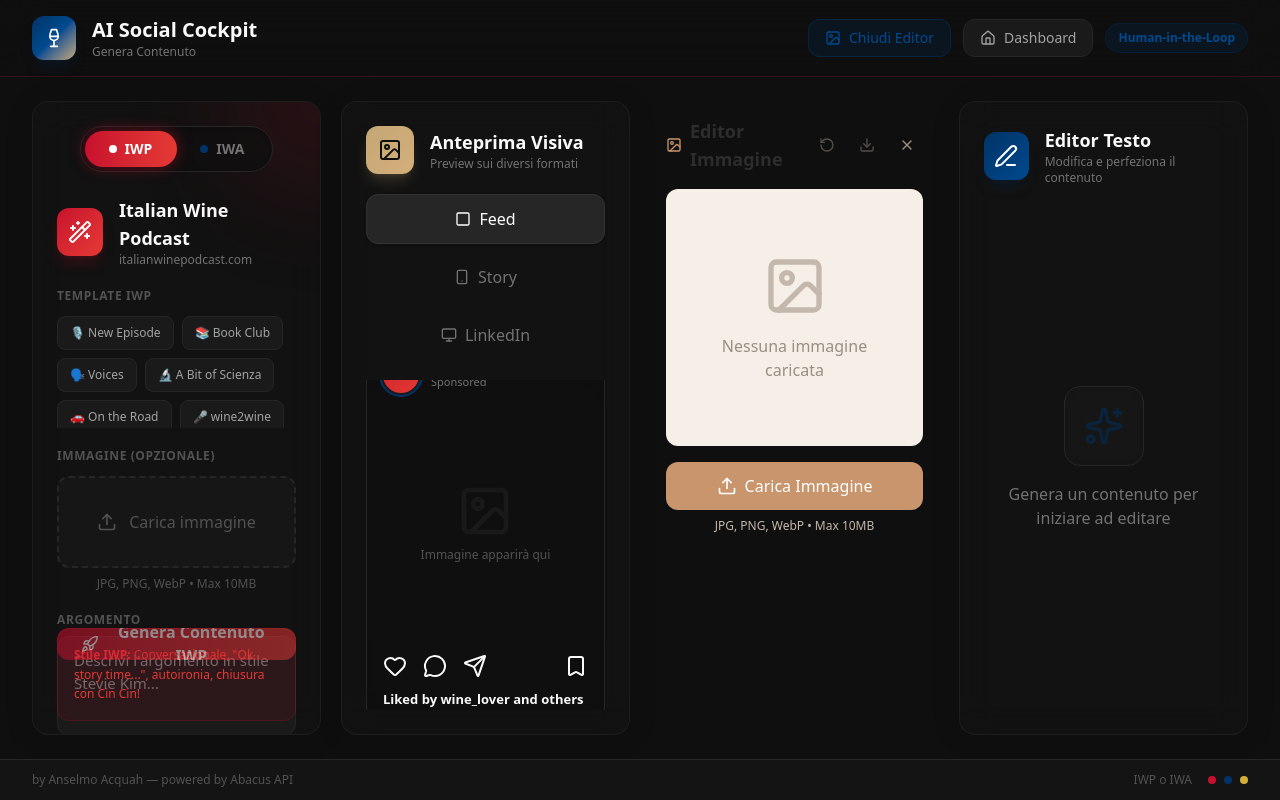
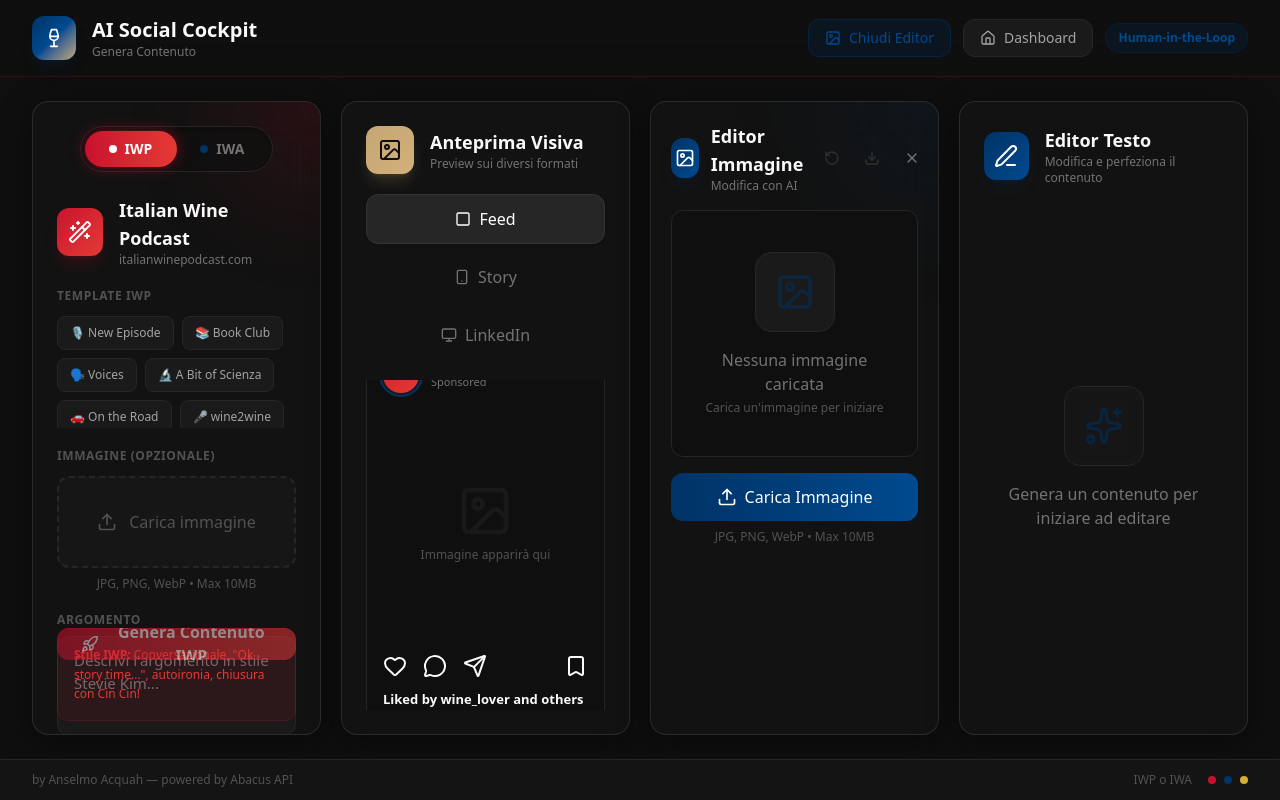
Before and after one commit to slemo54/ai-social-media-cockpit, a Next.js app: page /generate in a window 1280 px wide. Both pictures are taken after a click on the button "Editor Immagine". Built offline with nearby package versions, Linux system fonts and the light colour scheme.

Commit message:
Fix ImageEditor: update to dark theme with IWA colors, add glass-panel CSS class, fix styling consistency

```diff
--- a/src/app/globals.css
+++ b/src/app/globals.css
@@ -522,6 +522,15 @@
   -webkit-backdrop-filter: blur(12px);
 }
 
+/* Glass Panel - Used in ImageEditor and other components */
+.glass-panel {
+  background: rgba(20, 20, 20, 0.7);
+  backdrop-filter: blur(20px);
+  -webkit-backdrop-filter: blur(20px);
+  border: 1px solid rgba(255, 255, 255, 0.1);
+  box-shadow: 0 8px 32px rgba(0, 0, 0, 0.4);
+}
+
 /* Header Styles */
 .dashboard-header {
   background: var(--background-card);
--- a/src/components/ImageEditor.tsx
+++ b/src/components/ImageEditor.tsx
@@ -3,7 +3,7 @@
 import { useState, useCallback, useRef } from 'react';
 import {
   Upload, Type, Eraser, UserX, Sparkles, X, Check, RotateCcw,
-  Download, Save, Loader2, ImageIcon
+  Download, Loader2, ImageIcon
 } from 'lucide-react';
 import { apiClient, fileToBase64, compressImage } from '@/lib/api-client';
 import { toast } from 'sonner';
@@ -175,27 +175,35 @@
   }, [imageUrl]);
 
   const ProgressBar = () => (
-    <div className="w-full bg-[#E8E0D8] rounded-full h-2 overflow-hidden">
+    <div className="w-full bg-[#262626] rounded-full h-2 overflow-hidden">
       <div
-        className="bg-gradient-to-r from-[#C8956C] to-[#D4AF37] h-full transition-all duration-300"
+        className="bg-gradient-to-r from-[#003366] via-[#004A8F] to-[#C4A775] h-full transition-all duration-300"
         style={{ width: `${editState.progress}%` }}
       />
     </div>
   );
 
   return (
-    <div className="glass-card p-4 flex flex-col gap-4 max-h-[80vh] overflow-y-auto">
+    <div className="glass-panel p-5 flex flex-col gap-4 h-full overflow-y-auto rounded-2xl relative overflow-hidden">
+      {/* Ambient glow effect */}
+      <div className="absolute -top-20 -right-20 w-40 h-40 bg-[#003366]/20 rounded-full blur-3xl pointer-events-none" />
+
       {/* Header */}
-      <div className="flex items-center justify-between">
-        <h3 className="text-lg font-bold text-[#2D2D2D] flex items-center gap-2">
-          <ImageIcon className="w-5 h-5 text-[#C8956C]" />
-          Editor Immagine
-        </h3>
+      <div className="flex items-center justify-between relative z-10">
+        <div className="flex items-center gap-3">
+          <div className="w-10 h-10 rounded-xl bg-gradient-to-br from-[#003366] to-[#004A8F] flex items-center justify-center shadow-lg shadow-[#003366]/20">
+            <ImageIcon className="w-5 h-5 text-white" />
+          </div>
+          <div>
+            <h3 className="text-lg font-bold text-[#FAFAFA]">Editor Immagine</h3>
+            <p className="text-xs text-[#737373]">Modifica con AI</p>
+          </div>
+        </div>
         <div className="flex items-center gap-2">
           <button
             onClick={handleUndo}
             disabled={historyIndex <= 0 || editState.isEditing}
-            className="p-2 text-[#9B8E82] hover:text-[#6B5E52] hover:bg-[#F5EFE7] rounded-lg transition-colors disabled:opacity-50"
+            className="p-2 text-[#737373] hover:text-[#FAFAFA] hover:bg-[#1A1A1A] rounded-lg transition-all disabled:opacity-30"
             title="Annulla"
           >
             <RotateCcw className="w-4 h-4" />
@@ -203,7 +211,7 @@
           <button
             onClick={handleDownload}
             disabled={!imageUrl || editState.isEditing}
-            className="p-2 text-[#9B8E82] hover:text-[#6B5E52] hover:bg-[#F5EFE7] rounded-lg transition-colors disabled:opacity-50"
+            className="p-2 text-[#737373] hover:text-[#FAFAFA] hover:bg-[#1A1A1A] rounded-lg transition-all disabled:opacity-30"
             title="Scarica"
           >
             <Download className="w-4 h-4" />
@@ -211,7 +219,7 @@
           {onClose && (
             <button
               onClick={onClose}
-              className="p-2 text-[#9B8E82] hover:text-[#6B5E52] hover:bg-[#F5EFE7] rounded-lg transition-colors"
+              className="p-2 text-[#737373] hover:text-[#FAFAFA] hover:bg-[#1A1A1A] rounded-lg transition-all"
             >
               <X className="w-4 h-4" />
             </button>
@@ -220,7 +228,7 @@
       </div>
 
       {/* Preview Area */}
-      <div className="relative aspect-square bg-[#F5EFE7] rounded-xl overflow-hidden flex items-center justify-center">
+      <div className="relative aspect-square bg-[#0F0F0F] rounded-xl overflow-hidden flex items-center justify-center border border-[#262626]">
         {imageUrl ? (
           <img
             src={imageUrl}
@@ -229,15 +237,18 @@
           />
         ) : (
           <div className="text-center p-8">
-            <ImageIcon className="w-16 h-16 text-[#C4B8AD] mx-auto mb-4" />
-            <p className="text-[#9B8E82]">Nessuna immagine caricata</p>
+            <div className="w-20 h-20 bg-[#1A1A1A] rounded-2xl flex items-center justify-center mx-auto mb-4 border border-[#262626]">
+              <ImageIcon className="w-10 h-10 text-[#003366] opacity-50" />
+            </div>
+            <p className="text-[#737373]">Nessuna immagine caricata</p>
+            <p className="text-xs text-[#525252] mt-1">Carica un'immagine per iniziare</p>
           </div>
         )}
 
         {editState.isEditing && (
-          <div className="absolute inset-0 bg-white/80 backdrop-blur-sm flex flex-col items-center justify-center gap-4">
-            <Loader2 className="w-10 h-10 text-[#C8956C] animate-spin" />
-            <p className="text-[#6B5E52] text-sm">
+          <div className="absolute inset-0 bg-[#0F0F0F]/90 backdrop-blur-sm flex flex-col items-center justify-center gap-4">
+            <Loader2 className="w-10 h-10 text-[#004A8F] animate-spin" />
+            <p className="text-[#A3A3A3] text-sm">
               {editState.operation === 'add_text' && 'Aggiungendo testo...'}
               {editState.operation === 'remove_text' && 'Rimuovendo testo...'}
               {editState.operation === 'remove_person' && 'Rimuovendo persone...'}
@@ -264,12 +275,12 @@
           <button
             onClick={() => fileInputRef.current?.click()}
             disabled={editState.isEditing}
-            className="flex items-center justify-center gap-2 px-4 py-3 bg-[#C8956C] hover:bg-[#B5845D] text-white rounded-xl transition-colors disabled:opacity-50"
+            className="flex items-center justify-center gap-2 px-4 py-3 bg-gradient-to-r from-[#003366] to-[#004A8F] hover:shadow-lg hover:shadow-[#003366]/30 text-white rounded-xl transition-all disabled:opacity-50 font-medium"
           >
             <Upload className="w-5 h-5" />
             Carica Immagine
           </button>
-          <p className="text-xs text-[#C4B8AD] text-center">
+          <p className="text-xs text-[#525252] text-center">
             JPG, PNG, WebP • Max 10MB
           </p>
         </div>
@@ -279,28 +290,28 @@
       {imageUrl && !editState.isEditing && (
         <div className="space-y-4">
           {/* Add Text */}
-          <div className="border-t border-[#E8E0D8] pt-4">
-            <h4 className="text-sm font-medium text-[#6B5E52] mb-2 flex items-center gap-2">
-              <Type className="w-4 h-4" />
+          <div className="border-t border-[#262626] pt-4">
+            <h4 className="text-sm font-medium text-[#A3A3A3] mb-3 flex items-center gap-2">
+              <Type className="w-4 h-4 text-[#004A8F]" />
               Aggiungi Testo
             </h4>
-            <div className="flex flex-col gap-2">
+            <div className="flex flex-col gap-3">
               <input
                 type="text"
                 value={textToAdd}
                 onChange={(e) => setTextToAdd(e.target.value)}
                 placeholder="Testo da aggiungere..."
-                className="glass-input px-3 py-2 text-sm"
+                className="dashboard-input w-full text-sm"
               />
               <div className="flex gap-2">
                 {(['top', 'center', 'bottom'] as const).map((pos) => (
                   <button
                     key={pos}
                     onClick={() => setTextPosition(pos)}
-                    className={`flex-1 py-1 text-xs rounded-lg transition-colors ${
+                    className={`flex-1 py-2 text-xs rounded-lg transition-all font-medium ${
                       textPosition === pos
-                        ? 'bg-[#C8956C] text-white'
-                        : 'bg-[#F5EFE7] text-[#6B5E52] hover:bg-[#E8E0D8]'
+                        ? 'bg-[#003366] text-white shadow-lg shadow-[#003366]/20'
+                        : 'bg-[#1A1A1A] text-[#737373] hover:text-[#A3A3A3] border border-[#262626]'
                     }`}
                   >
                     {pos === 'top' && 'Alto'}
@@ -315,7 +326,7 @@
                   position: textPosition
                 })}
                 disabled={!textToAdd.trim()}
-                className="flex items-center justify-center gap-2 px-3 py-2 bg-[#F5EFE7] hover:bg-[#E8E0D8] text-[#6B5E52] text-sm rounded-lg transition-colors disabled:opacity-50"
+                className="flex items-center justify-center gap-2 px-4 py-2.5 bg-[#1A1A1A] hover:bg-[#262626] text-[#FAFAFA] text-sm rounded-xl transition-all disabled:opacity-50 border border-[#262626] font-medium"
               >
                 <Check className="w-4 h-4" />
                 Applica Testo
@@ -324,37 +335,37 @@
           </div>
 
           {/* Quick Actions */}
-          <div className="border-t border-[#E8E0D8] pt-4">
-            <h4 className="text-sm font-medium text-[#6B5E52] mb-2">
+          <div className="border-t border-[#262626] pt-4">
+            <h4 className="text-sm font-medium text-[#A3A3A3] mb-3">
               Strumenti AI
             </h4>
             <div className="grid grid-cols-2 gap-2">
               <button
                 onClick={() => performEdit('remove_text')}
-                className="flex flex-col items-center gap-1 p-3 bg-[#F5EFE7] hover:bg-[#E8E0D8] text-[#6B5E52] rounded-lg transition-colors"
+                className="flex flex-col items-center gap-2 p-3 bg-[#1A1A1A] hover:bg-[#262626] text-[#A3A3A3] hover:text-[#FAFAFA] rounded-xl transition-all border border-[#262626]"
               >
                 <Eraser className="w-5 h-5" />
-                <span className="text-xs">Rimuovi Testo</span>
+                <span className="text-xs font-medium">Rimuovi Testo</span>
               </button>
               <button
                 onClick={() => performEdit('remove_person')}
-                className="flex flex-col items-center gap-1 p-3 bg-[#F5EFE7] hover:bg-[#E8E0D8] text-[#6B5E52] rounded-lg transition-colors"
+                className="flex flex-col items-center gap-2 p-3 bg-[#1A1A1A] hover:bg-[#262626] text-[#A3A3A3] hover:text-[#FAFAFA] rounded-xl transition-all border border-[#262626]"
               >
                 <UserX className="w-5 h-5" />
-                <span className="text-xs">Rimuovi Persone</span>
+                <span className="text-xs font-medium">Rimuovi Persone</span>
               </button>
               <button
                 onClick={() => performEdit('enhance')}
-                className="flex flex-col items-center gap-1 p-3 bg-[#F5EFE7] hover:bg-[#E8E0D8] text-[#6B5E52] rounded-lg transition-colors col-span-2"
+                className="flex flex-col items-center gap-2 p-3 bg-gradient-to-r from-[#003366]/20 to-[#004A8F]/20 hover:from-[#003366]/30 hover:to-[#004A8F]/30 text-[#004A8F] rounded-xl transition-all border border-[#003366]/30 col-span-2"
               >
                 <Sparkles className="w-5 h-5" />
-                <span className="text-xs">Migliora Qualità</span>
+                <span className="text-xs font-medium">Migliora Qualità</span>
               </button>
             </div>
           </div>
 
           {/* Change Image */}
-          <div className="border-t border-[#E8E0D8] pt-4">
+          <div className="border-t border-[#262626] pt-4">
             <input
               ref={fileInputRef}
               type="file"
@@ -364,7 +375,7 @@
             />
             <button
               onClick={() => fileInputRef.current?.click()}
-              className="w-full flex items-center justify-center gap-2 px-4 py-2 bg-[#F5EFE7] hover:bg-[#E8E0D8] text-[#9B8E82] text-sm rounded-lg transition-colors"
+              className="w-full flex items-center justify-center gap-2 px-4 py-2.5 bg-transparent hover:bg-[#1A1A1A] text-[#737373] hover:text-[#A3A3A3] text-sm rounded-xl transition-all border border-[#262626]"
             >
               <Upload className="w-4 h-4" />
               Cambia Immagine
```
